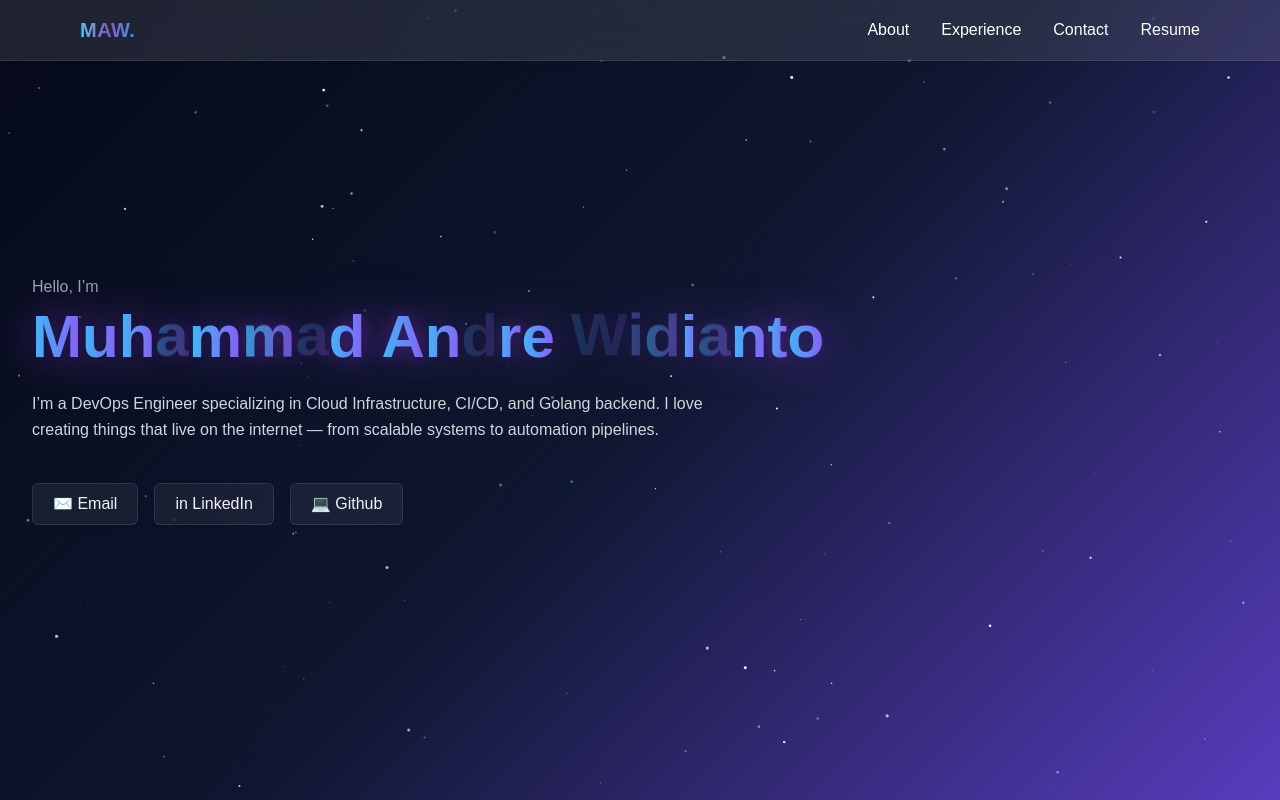
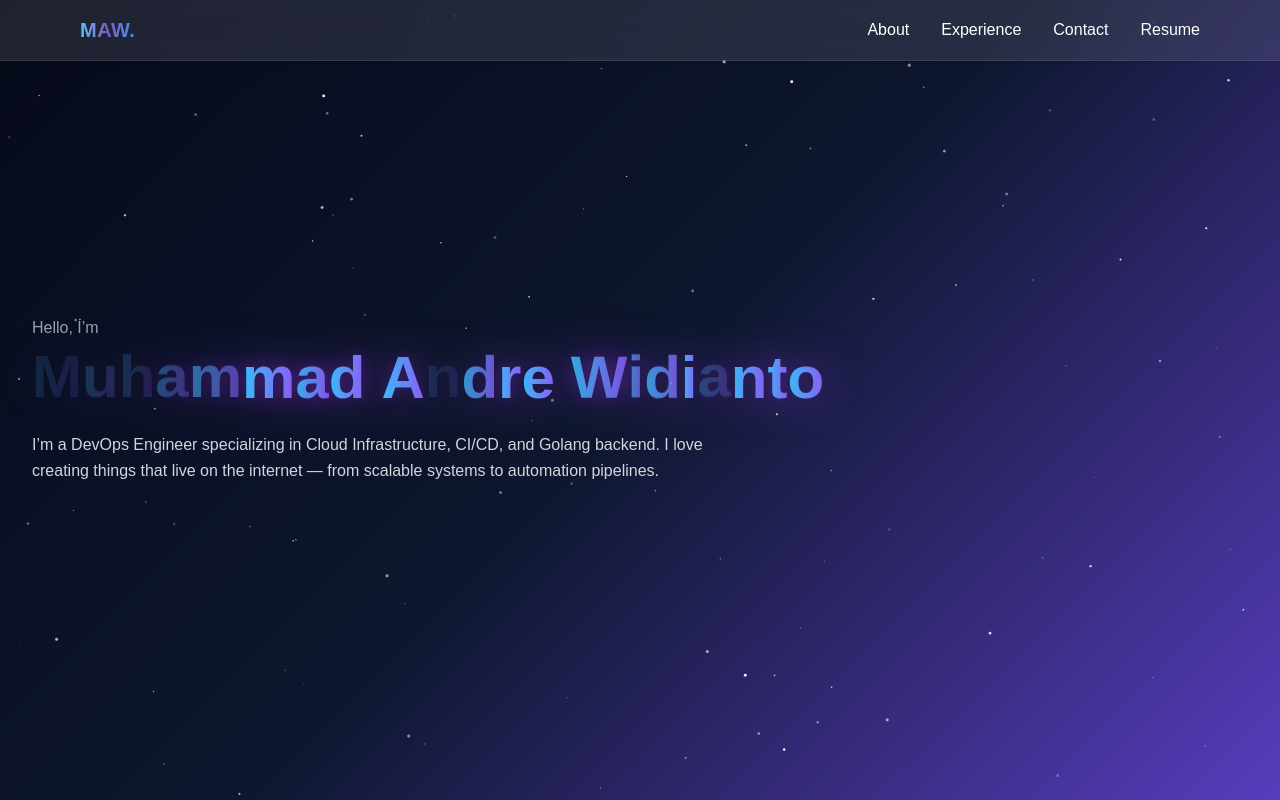
Before and after one commit to andrewidianto12/Landingpage-andre, a Next.js app: page / in a window 1280 px wide. Shown: the top 800 px of the page. Built offline with nearby package versions, Linux system fonts and the light colour scheme.

Commit message:
add footer

```diff
--- a/src/app/layout.tsx
+++ b/src/app/layout.tsx
@@ -1,9 +1,10 @@
 import type { Metadata } from "next";
 import { Geist, Geist_Mono } from "next/font/google";
 import "./globals.css";
-import React from 'react';
-import Navbar from '../components/Navbar';
-import Starfield from '../styles/Starfield';
+import React from "react";
+import Navbar from "../components/Navbar";
+import Starfield from "../styles/Starfield";
+import Footer from "../components/Footer";
 
 const geistSans = Geist({
   variable: "--font-geist-sans",
@@ -32,18 +33,20 @@ export default function RootLayout({
       >
         {/* full-page gradient + starfield */}
         <div
-          className="relative min-h-screen"
+          className="relative min-h-screen flex flex-col"
           style={{
             backgroundImage:
-              'linear-gradient(135deg, rgb(6 10 25) 0%, rgb(14 23 47) 50%, rgb(88 60 189) 100%)',
-            backgroundSize: 'cover',
-            backgroundRepeat: 'no-repeat',
+              "linear-gradient(135deg, rgb(6 10 25) 0%, rgb(14 23 47) 50%, rgb(88 60 189) 100%)",
+            backgroundSize: "cover",
+            backgroundRepeat: "no-repeat",
           }}
         >
+          {/* Background animation layer */}
           <Starfield />
           <div className="relative z-10">
             <Navbar />
-            {children}
+            <main className="flex-grow">{children}</main>
+            <Footer /> {/* ✅ Footer di bagian bawah halaman */}
           </div>
         </div>
       </body>
--- /dev/null
+++ b/src/components/Footer.tsx
@@ -0,0 +1,48 @@
+'use client';
+import React from 'react';
+
+export default function Footer() {
+    return (
+        <footer className="relative mt-20 overflow-hidden rounded-t-2xl border-t border-white/10 bg-white/5 backdrop-blur-2xl text-gray-300 py-8 px-6 sm:px-12 lg:px-20 shadow-[0_0_30px_rgba(79,195,247,0.15)]">
+            {/* Subtle gradient glass overlay */}
+            <div className="absolute inset-0 bg-gradient-to-tr from-white/10 via-transparent to-[#7E57C2]/10 pointer-events-none" />
+
+            <div className="relative z-10 max-w-6xl mx-auto flex flex-col md:flex-row items-center justify-between gap-4">
+                {/* Left: Branding */}
+                <p className="text-sm text-center md:text-left">
+                    © {new Date().getFullYear()}{' '}
+                    <span className="font-semibold text-transparent bg-clip-text bg-gradient-to-r from-[#4FC3F7] via-[#7E57C2] to-[#2196F3]">
+                        Muhammad Andre Widianto
+                    </span>{' '}
+                    — All rights reserved
+                </p>
+
+                {/* Right: Social links */}
+                <div className="flex gap-5 text-sm">
+                    <a
+                        href="https://github.com/andrewidianto12"
+                        target="_blank"
+                        rel="noopener noreferrer"
+                        className="hover:text-[#4FC3F7] transition-colors"
+                    >
+                        GitHub
+                    </a>
+                    <a
+                        href="https://linkedin.com/in/muhammad-andre-widianto"
+                        target="_blank"
+                        rel="noopener noreferrer"
+                        className="hover:text-[#7E57C2] transition-colors"
+                    >
+                        LinkedIn
+                    </a>
+                    <a
+                        href="mailto:andre@example.com"
+                        className="hover:text-[#2196F3] transition-colors"
+                    >
+                        Email
+                    </a>
+                </div>
+            </div>
+        </footer>
+    );
+}
--- a/src/components/Hero.tsx
+++ b/src/components/Hero.tsx
@@ -23,26 +23,6 @@ export default function Hero() {
         </p>
       </div>
 
-      <div className="flex flex-wrap gap-4 mt-10">
-        <a
-          href="mailto:andrewidianto12@gmail.com"
-          className="rounded-md px-5 py-2 bg-white/6 backdrop-blur-md border border-white/10 text-gray-100 hover:bg-white/10 hover:border-white/20 transition-shadow shadow-sm hover:shadow-lg"
-        >
-          ✉️ Email
-        </a>
-        <a
-          href="https://www.linkedin.com/in/muhammad-andre-widianto/"
-          className="rounded-md px-5 py-2 bg-white/6 backdrop-blur-md border border-white/10 text-gray-100 hover:bg-white/10 hover:border-blue-300 transition-shadow shadow-sm hover:shadow-lg"
-        >
-          in LinkedIn
-        </a>
-        <a
-          href="https://github.com/andre"
-          className="rounded-md px-5 py-2 bg-white/6 backdrop-blur-md border border-white/10 text-gray-100 hover:bg-white/10 hover:border-purple-300 transition-shadow shadow-sm hover:shadow-lg"
-        >
-          💻 Github
-        </a>
-      </div>
 
 
     </section>
```
Also changed, not shown: src/components/Works.tsx (+4 -5 lines).
